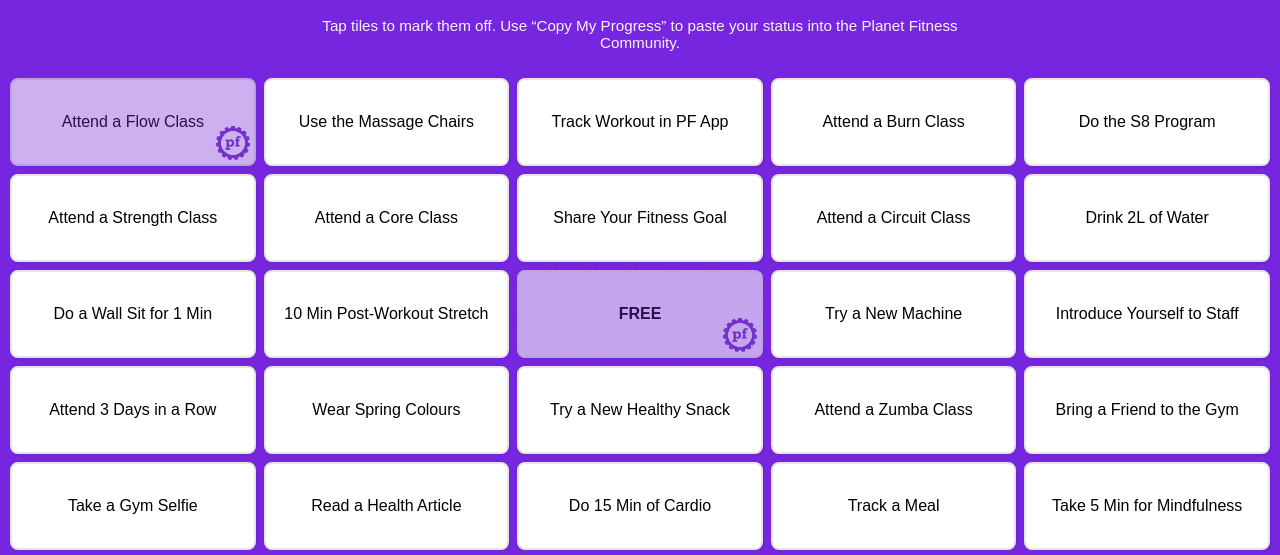
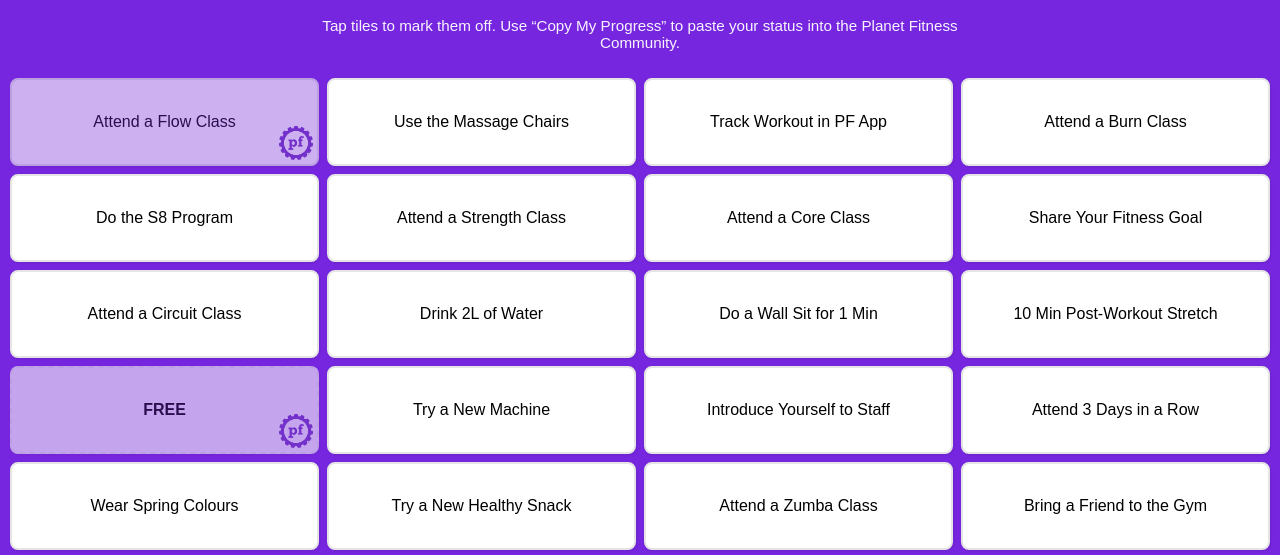
Before and after one commit to SamCourtnageVG/PlanetFitnessBingo, a plain HTML site: page index.html in a window 1280 px wide. Both pictures are taken after a click on the element "Attend a Flow Class". Shown: the part 177-732 px from the top of the page. Drawn offline with nearby package versions, Linux system fonts and the light colour scheme.

Commit message:
Update index.html

```diff
--- a/index.html
+++ b/index.html
@@ -11,13 +11,13 @@
       --tile:#ffffff;
       --text:#000000;
       --shadow:rgba(0,0,0,0.1);
-      --sidepad:10px; /* tighter side padding on phones */
+      --sidepad:10px;
       --gap:8px;
     }
 
     * { box-sizing: border-box; -webkit-tap-highlight-color: transparent; }
+    html, body { width: 100%; overflow-x: hidden; }
 
-    html, body { width: 100%; overflow-x: hidden; } /* hard stop horizontal scroll */
     body {
       font-family: Arial, sans-serif;
       display: flex;
@@ -53,16 +53,16 @@
       max-width: 680px;
     }
 
-    /* Fixed 5x5 grid so FREE tile is true center (index 12) */
+    /* Fixed 4-columns grid (no horizontal scroll) */
     .grid {
       display: grid;
-      grid-template-columns: repeat(5, 1fr);
+      grid-template-columns: repeat(4, 1fr);
       gap: var(--gap);
       width: 100%;
-      max-width: 100vw;          /* never exceed viewport */
+      max-width: 100vw;
       margin: 12px auto 18px;
-      padding: 0 var(--sidepad); /* tight side padding */
-      overflow-x: hidden;        /* belt & suspenders */
+      padding: 0 var(--sidepad);
+      overflow-x: hidden;
     }
 
     .tile {
@@ -74,7 +74,8 @@
       cursor: pointer;
       transition: transform 0.06s, filter 0.2s, opacity 0.2s;
       user-select: none;
-      /* Wrap aggressively so long words don’t force horizontal expand */
+
+      /* prevent horizontal overflow from long words */
       word-break: break-word;
       overflow-wrap: anywhere;
       hyphens: auto;
@@ -82,7 +83,7 @@
       box-shadow: 1px 1px 3px var(--shadow);
       border-radius: 8px;
 
-      min-height: 88px;                /* comfy tap target */
+      min-height: 88px;
       display: flex;
       align-items: center;
       justify-content: center;
@@ -91,7 +92,7 @@
     }
     .tile:active { transform: scale(0.985); }
 
-    /* Ultra-small phones: make everything a touch tighter */
+    /* Ultra-small phones */
     @media (max-width: 380px){
       :root{ --sidepad:8px; --gap:6px; }
       .tile{ padding: 8px; min-height: 74px; font-size: 11.5px; }
@@ -179,7 +180,7 @@
       margin: 8px var(--sidepad);
     }
 
-    /* Overlay modal */
+    /* Overlay modal (after Copy) */
     .overlay {
       position: fixed;
       inset: 0;
@@ -207,15 +208,8 @@
       font-size: 20px;
     }
     .overlay-box p { margin: 10px 0 0 0; line-height: 1.35; }
-    .overlay-actions {
-      margin-top: 14px;
-      display: grid;
-      gap: 10px;
-    }
-    .overlay-actions .primary {
-      background: var(--pf-purple);
-      color: #fff;
-    }
+    .overlay-actions { margin-top: 14px; display: grid; gap: 10px; }
+    .overlay-actions .primary { background: var(--pf-purple); color: #fff; }
     .overlay-actions .primary:hover { background: #5e1ab6; }
   </style>
 
@@ -258,7 +252,7 @@
   </div>
 
   <script>
-    // -------- 24 original tasks (FREE tile will be inserted at the center) --------
+    // -------- 24 original tasks (FREE tile will be inserted roughly mid-board) --------
     const baseTasks = [
       "Attend a Flow Class",
       "Use the Massage Chairs",
@@ -286,7 +280,7 @@
       "Take 5 Min for Mindfulness"
     ];
 
-    // Build full list with FREE tile at the exact center (index 12 in a 5x5)
+    // Insert FREE after the 12th item so it lands mid-list (works for 4-col layout)
     const FREE_INDEX = 12;
     const tasks = (() => {
       const t = [...baseTasks];
@@ -297,14 +291,10 @@
     const TOTAL_TILES = tasks.length; // 25
     const grid = document.getElementById("bingoGrid");
 
-    function saveProgress(state) {
-      localStorage.setItem("bingoProgress_v3", JSON.stringify(state));
-    }
-    function loadProgress() {
-      return JSON.parse(localStorage.getItem("bingoProgress_v3")) || [];
-    }
+    function saveProgress(state) { localStorage.setItem("bingoProgress_v4", JSON.stringify(state)); }
+    function loadProgress() { return JSON.parse(localStorage.getItem("bingoProgress_v4")) || []; }
     function resetBoard() {
-      localStorage.removeItem("bingoProgress_v3");
+      localStorage.removeItem("bingoProgress_v4");
       document.getElementById("completionMessage").style.display = "none";
       renderGrid();
     }
@@ -368,7 +358,7 @@
       });
     }
 
-    // Build shareable link encoding the indices of completed tiles (excluding FREE)
+    // Build shareable link encoding completed indices (excluding FREE)
     function buildShareLink() {
       const base = location.origin + location.pathname;
       const saved = loadProgress().sort((a,b)=>a-b);
@@ -392,13 +382,8 @@ Follow my board here: ${link}${previewBlock}`;
 
     async function copyMyProgress() {
       const text = buildShareText();
-      try {
-        await navigator.clipboard.writeText(text);
-      } catch {
-        // Fallback prompt if clipboard API is blocked
-        window.prompt("Copy your progress text:", text);
-      }
-      // Show the helpful overlay every time
+      try { await navigator.clipboard.writeText(text); }
+      catch { window.prompt("Copy your progress text:", text); }
       document.getElementById("overlay").classList.add("show");
     }
 
```
